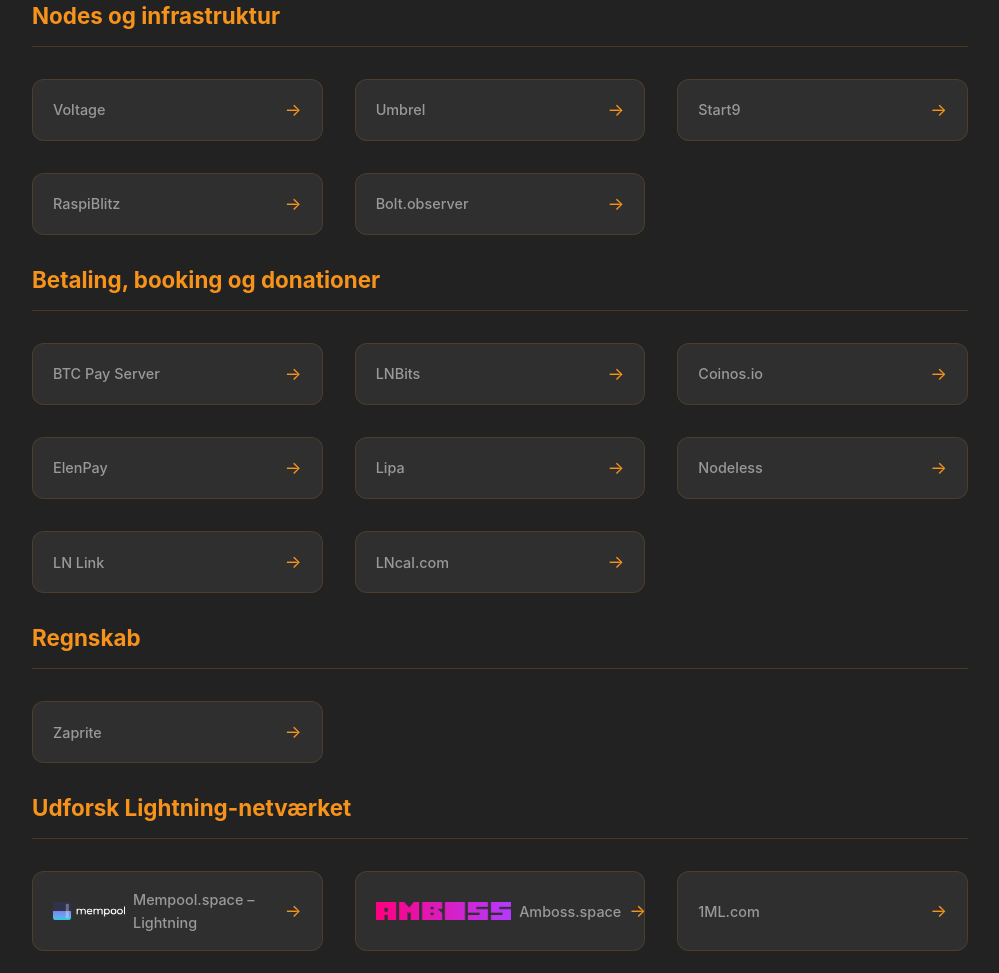
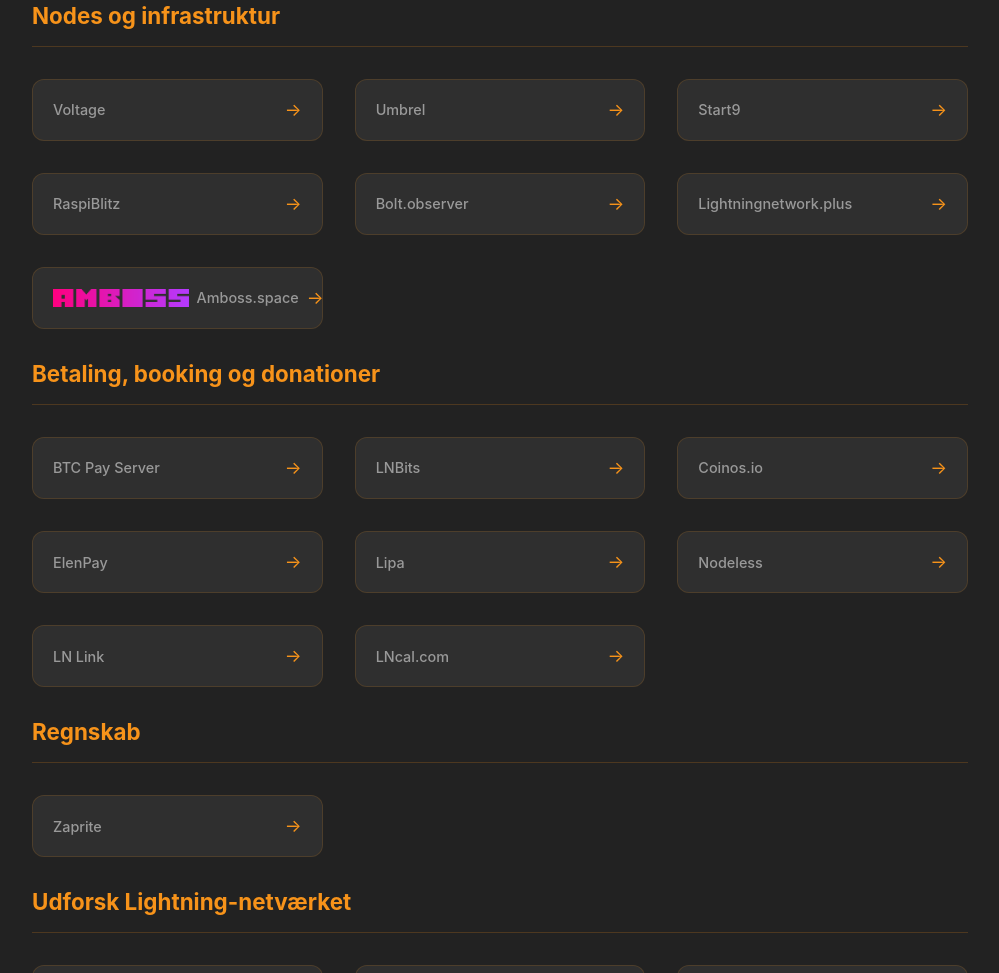
Before and after one commit to Mannohat/enogtyve-web, an Astro site: page /da/laer-mere/lightning-produkter-services in a window 1280 px wide. Shown: the part 879-1852 px from the top of the page, without its empty margins (140-1139 px from the left). Built offline with nearby package versions, Linux system fonts and the light colour scheme; Astro itself is replaced by a stand-in of ours.

Commit message:
lightning ressources

```diff
--- a/src/pages/da/laer-mere/lightning-produkter-services.astro
+++ b/src/pages/da/laer-mere/lightning-produkter-services.astro
@@ -73,6 +73,15 @@ import ResourcePageLayout from "../../../layouts/ResourcePageLayout.astro";
       </a>
       <a href="https://bolt.observer/" class="link-card" target="_blank" rel="noopener noreferrer">
         <span class="link-card-title">Bolt.observer</span>
+        <span class="link-card-arrow">→</span>
+      </a>
+      <a href="https://lightningnetwork.plus" class="link-card" target="_blank" rel="noopener noreferrer">
+        <span class="link-card-title">Lightningnetwork.plus</span>
+        <span class="link-card-arrow">→</span>
+      </a>
+      <a href="https://amboss.space/" class="link-card" target="_blank" rel="noopener noreferrer">
+        <img src="/images/logos/amboss.png" alt="" class="link-card-logo" />
+        <span class="link-card-title">Amboss.space</span>
         <span class="link-card-arrow">→</span>
       </a>
     </div>
--- a/src/pages/da/laer-mere/lightning.astro
+++ b/src/pages/da/laer-mere/lightning.astro
@@ -31,7 +31,7 @@ import ResourcePageLayout from "../../../layouts/ResourcePageLayout.astro";
       Lightning-netværket består af tusindvis af to-parts betalingskanaler. Du kan tænke på en Lightning-kanal som at åbne en regning på din lokale bar. I stedet for at hive din pung op og betale hver gang du bestiller en drink, giver det mening at spare tid, energi og gebyrer ved at samle alle dine drinks sammen i slutningen af aftenen og foretage den endelige afregning i én betaling. Lightning fungerer på samme måde. Hver gang en betaling foretages fra person A til person B, skubbes bitcoin fra den ene side af kanalen til den anden. To brugere kan betale hinanden frem og tilbage så mange gange de ønsker, næsten øjeblikkeligt og med næsten ingen gebyrer.
     </p>
     <p>
-      Du tænker måske, at det ville være besværligt at opsætte en betalingskanal med hundredvis af virksomheder, men det er det ikke. Det formidable ved Lightning-netværket er, at det er et netværk af sammenkoblede kanaler. Lad os sige, at Bob overtalte sin ven Carol til også at tilslutte sig Lightning-netværket. Alice har en kanal med Bob, og Bob har en kanal med Carol. Alice og Carol kan derefter betale hinanden ved at "route" gennem Bob. Nogle ret smarte kryptografiske tricks garanterer, at Bob ikke kan stjæle pengene, mens de passerer gennem ham. Når du foretager en betaling på Lightning-netværket, søger dit knudepunkt efter en sti af kanaler mellem dig og din destination. Dette er, hvad der refereres til som routing. Dette forløber selvfølgelig helt automatisk mellem de involverede Lightning-knudepunkter, så det sker øjeblikkeligt.
+      Du tænker måske, at det ville være besværligt at opsætte en betalingskanal med hundredvis af virksomheder, men det er det ikke. Det formidable ved Lightning-netværket er, at det er et netværk af sammenkoblede kanaler. Lad os sige, at Bob overtalte sin ven Carol til også at tilslutte sig Lightning-netværket. Alice har en kanal med Bob, og Bob har en kanal med Carol. Alice og Carol kan derefter betale hinanden ved at "route" gennem Bob. Kryptografiske mekanismer sikrer, at Bob ikke kan stjæle pengene, mens de passerer gennem ham. Når du foretager en betaling på Lightning-netværket, søger dit knudepunkt efter en sti af kanaler mellem dig og din destination. Dette er, hvad der refereres til som routing.
     </p>
   </section>
 
```
